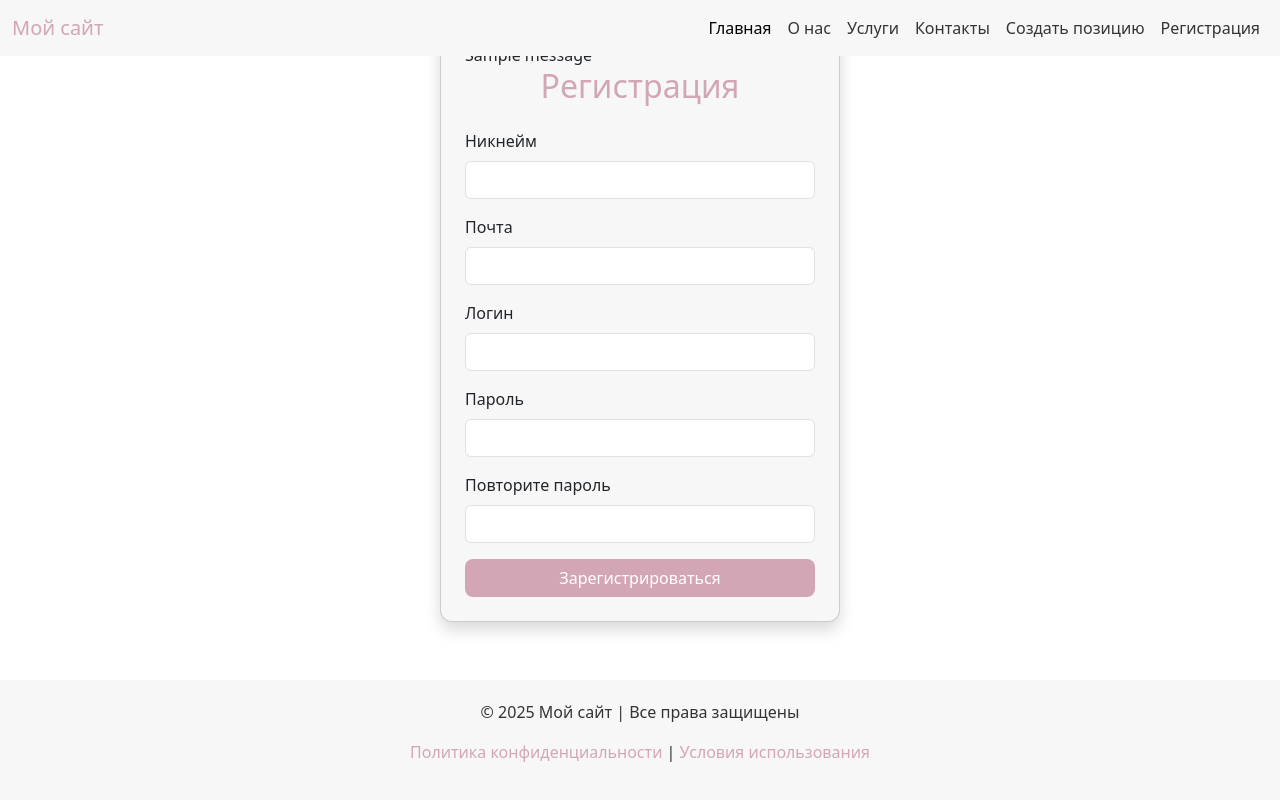
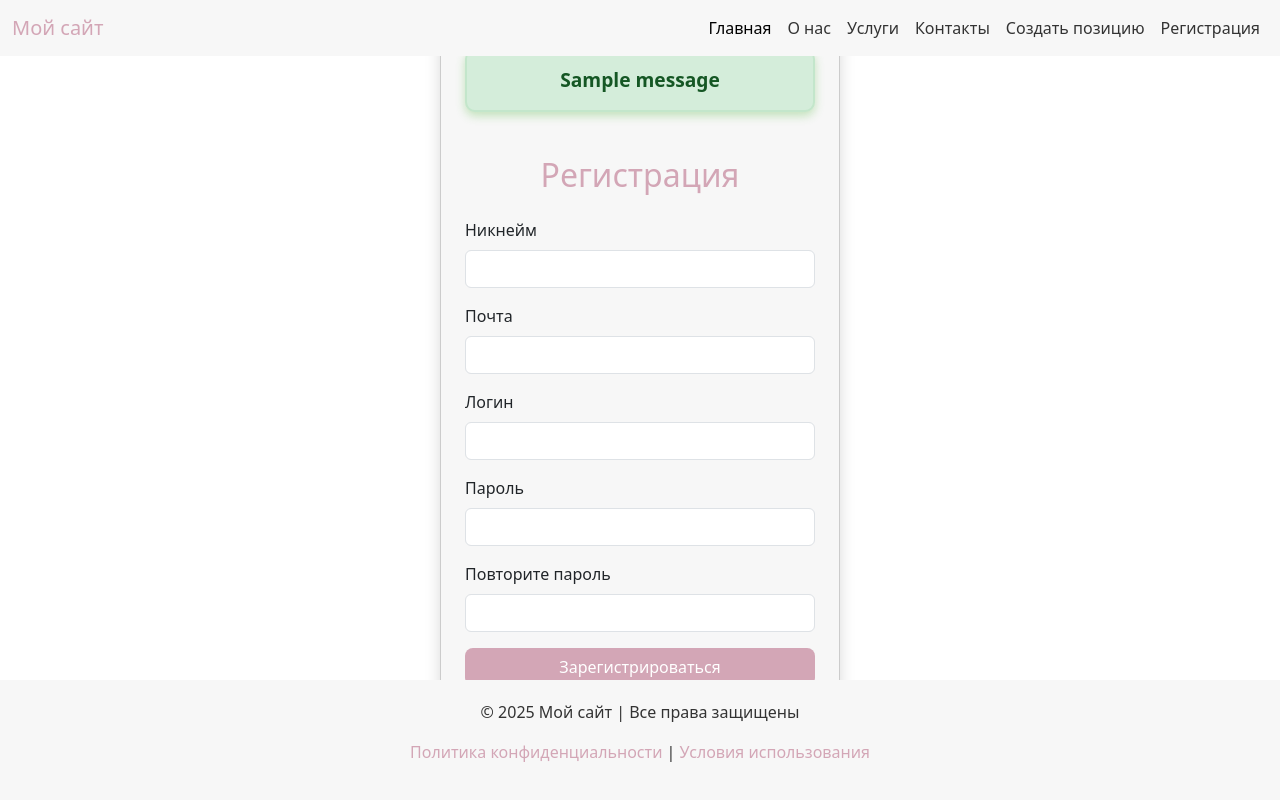
Before and after one commit to tamohuanchan/buyme, a Flask app: page /registration in a window 1280 px wide. Run offline with Flask 3, Linux system fonts and the light colour scheme; tables that the repository leaves empty hold one stand-in row (values such as "Sample post"); one stand-in notice (Sample message) is shown; parts of the project's set-up code (start-up, migrations or seed data) failed here and were passed over.

Commit message:
errorhandler, отлавливаю ошибки, флеш сообщения

```diff
--- a/app.py
+++ b/app.py
@@ -35,52 +35,20 @@ def registration():
     if request.method == "POST":
         nickname = request.form.get('nickname')
         if nickname and len(nickname) > 2:
-            flash("Подтвердите почту для завершения регистрации")
+            flash("Подтвердите почту для завершения регистрации", category='success')
         else:
-            flash('Ошибка')
+            flash('Ошибка', category='error')
         print(request.form)
 
     return render_template("registration.html")
 
-@app.route("/feed")
-def feed():
-    positions = Positions.query.order_by(Positions.published_at.desc()).all()
-
-    return render_template("feed.html", positions=positions)
-
-@app.route("/feed/<string:id>")
-def position(id):
-    position = Positions.query.get(id)
-    return render_template("position.html", position=position)
-
-@app.route("/feed/<string:id>/delete")
-def position_delete(id):
-    position = Positions.query.get_or_404(id)
-    try:
-        db.session.delete(position)
-        db.session.commit()
-        return redirect('/feed')
-    except Exception as e:
-        return f"Произошла ошибка: {e}"
 
 
-@app.route("/feed/<string:id>/update", methods=["POST", "GET"])
-def position_update(id):
-    position = Positions.query.get_or_404(id)  # Получаем объект из БД или 404
+@app.errorhandler(404)
+def pageNotFound(error):
+    return render_template("page404.html"), 404
 
-    if request.method == "POST":
-        position.title = request.form['title']
-        position.description = request.form['description']
-        images_data = request.form.get('images', '').strip()
-        position.images = images_data if images_data else None  # Обновляем изображения
 
-        try:
-            db.session.commit()  # Фиксируем изменения
-            return redirect('/feed')
-        except Exception as e:
-            return f"Произошла ошибка: {e}"
-
-    return render_template("position_update.html", position=position)
 
 
 @app.route("/create_position", methods=["POST", "GET"])
--- a/templates/base.html
+++ b/templates/base.html
@@ -43,11 +43,43 @@
         footer a:hover {
             color: #333; /* темный серый при наведении */
         }
+
+        /* Стили для флеш-сообщений */
+        .flash {
+            margin-bottom: 20px;
+            padding: 15px;
+            border-radius: 10px;
+            font-size: 1.2rem;
+            font-weight: bold;
+            text-align: center;
+            max-width: 600px;
+            margin-left: auto;
+            margin-right: auto;
+            transition: all 0.3s ease;
+        }
+        .flash.success {
+            background-color: #d4edda;
+            color: #155724;
+            border: 2px solid #c3e6cb;
+            box-shadow: 0px 4px 10px rgba(72, 179, 50, 0.3);
+        }
+        .flash.error {
+            background-color: #f8d7da;
+            color: #721c24;
+            border: 2px solid #f5c6cb;
+            box-shadow: 0px 4px 10px rgba(186, 34, 34, 0.3);
+        }
+        .flash.warning {
+            background-color: #fff3cd;
+            color: #856404;
+            border: 2px solid #ffeeba;
+            box-shadow: 0px 4px 10px rgba(255, 193, 7, 0.3);
+        }
     </style>
 </head>
 <body>
 
-    <!-- Фиксированная шапка -->
+    <!-- шапка -->
     <nav class="navbar navbar-expand-lg fixed-top">
         <div class="container-fluid">
             <a class="navbar-brand" href="#">Мой сайт</a>
--- a/templates/registration.html
+++ b/templates/registration.html
@@ -6,9 +6,16 @@
 <div class="container d-flex justify-content-center align-items-center" style="min-height: 80vh;">
     <div class="card shadow p-4" style="max-width: 400px; width: 100%; border-radius: 12px; background-color: #f7f7f7;">
 
-        {% for msg in get_flashed_messages() %}
-        <div class="flash">{{msg}}</div>
-        {% endfor %}
+       флеш-сообщения
+        {% with messages = get_flashed_messages(with_categories=true) %}
+            {% if messages %}
+                <div class="mb-4">
+                    {% for category, message in messages %}
+                        <div class="flash {{ category }}">{{ message }}</div>
+                    {% endfor %}
+                </div>
+            {% endif %}
+        {% endwith %}
 
         <h2 class="text-center mb-4" style="color: #d3a6b6;">Регистрация</h2>
         <form method="POST" action="/registration">
```
Also changed, not shown: templates/page404.html (added, +14 -0 lines).
